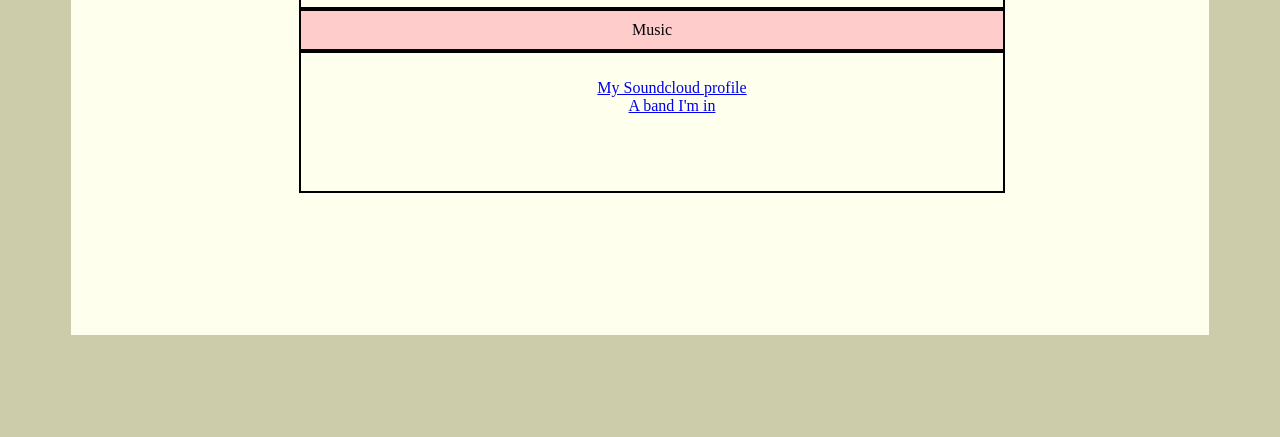
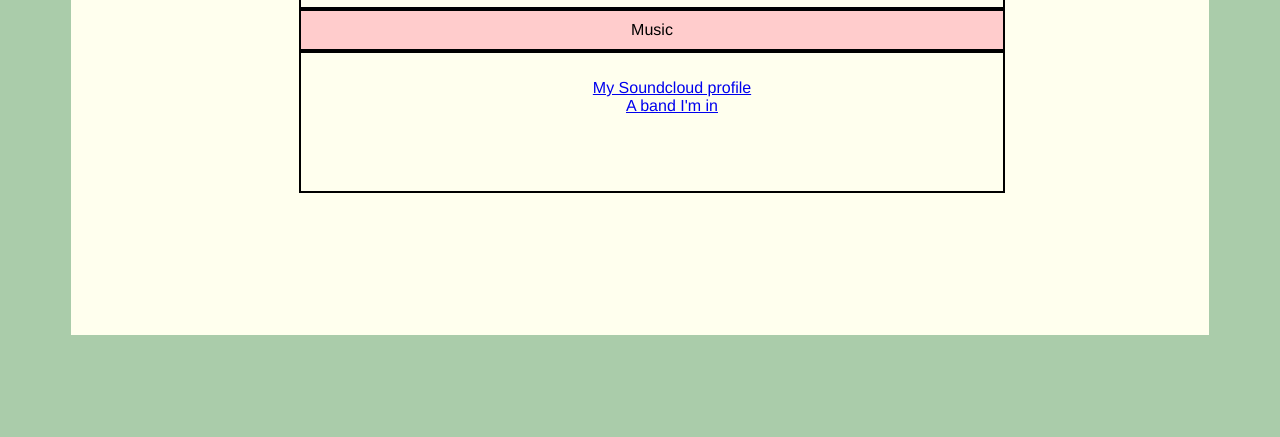
Before and after one commit to MrFish486/portfolio, a plain HTML site: page index.html in a window 1280 px wide. Shown: the part 363-800 px from the top of the page. Drawn offline with Linux system fonts and the light colour scheme.

Commit message:
Changed font-family of *

```diff
--- a/styles/index.css
+++ b/styles/index.css
@@ -3,9 +3,10 @@
 	overflow: hidden;
 	user-select: none;
 	-moz-user-select: none;
+	font-family: Helvetica;
 }
 body {
-	background-color: #cca;
+	background-color: #aca;
 }
 h1 {
 	font-size: 30px;
```
